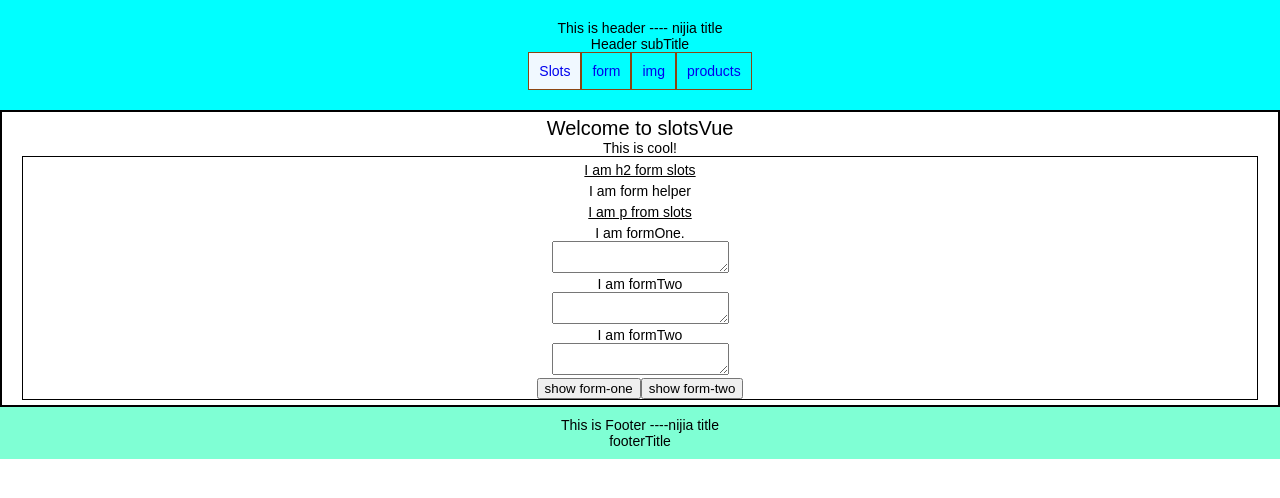
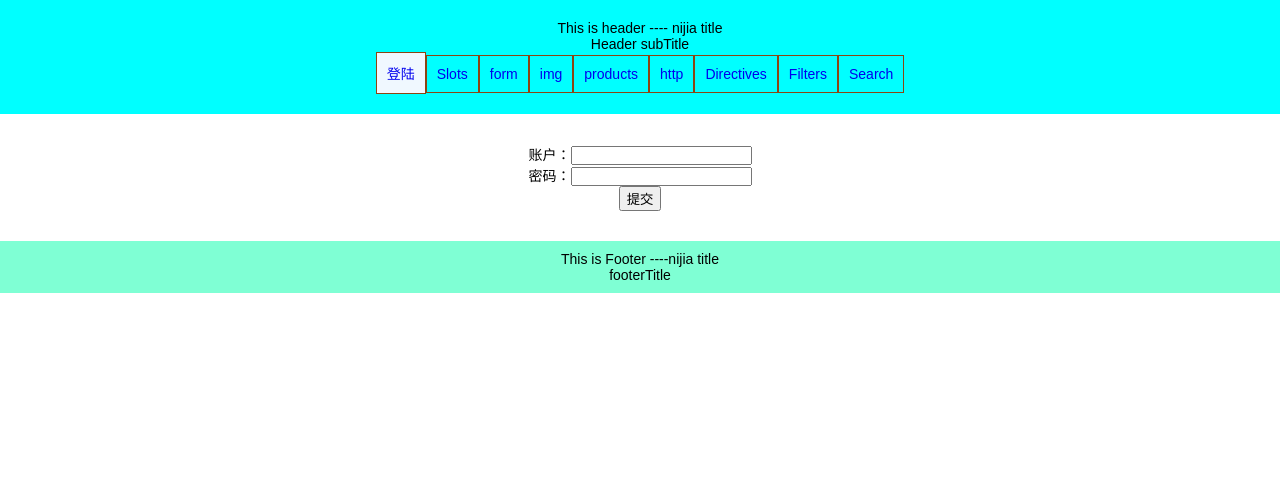
Before and after one commit to ziyuanzhang/vue-cli-demo, a Vue app: page / in a window 1280 px wide. Shown: the top 498 px of the page. Built offline with nearby package versions, Linux system fonts and the light colour scheme.

Commit message:
路由守卫

```diff
--- a/package.json
+++ b/package.json
@@ -12,6 +12,8 @@
   },
   "dependencies": {
     "axios": "^0.18.0",
+    "body-parser": "^1.18.2",
+    "multer": "^1.3.0",
     "vue": "^2.5.2",
     "vue-router": "^3.0.1",
     "vuex": "^3.0.1"
--- a/src/components/Header.vue
+++ b/src/components/Header.vue
@@ -4,10 +4,15 @@
       <p v-on:click="changeSubTitle">Header subTitle</p>
 
       <ul>
-        <li><router-link exact to="/">Slots</router-link> </li>
+        <li><router-link exact to="/">登陆</router-link> </li>
+        <li><router-link  to="/Slots">Slots</router-link> </li>
         <li><router-link  to="/form">form</router-link> </li>
         <li><router-link  to="/img">img</router-link> </li>
         <li><router-link  to="/products">products</router-link> </li>
+        <li><router-link  to="/http">http</router-link> </li>
+        <li><router-link  to="/Directives">Directives</router-link> </li>
+        <li><router-link  to="/Filters">Filters</router-link> </li>
+        <li><router-link  to="/Search">Search</router-link> </li>
       </ul>
   </header>
 </template>
--- a/src/components/Http.vue
+++ b/src/components/Http.vue
@@ -20,12 +20,12 @@ export default {
     },
   methods:{
       postFun(){
-          this.$http.post("http://localhost:8079/",{
+          this.$http.post("/",{
                 "userId": 1
           }).then(json => {this.postJson = json});
       },
       getFun(){
-          this.$http.get("http://localhost:8079/").then(json => console.log(json.data))
+          this.$http.get("/").then(json => console.log(json.data))
       }
   }
 }
--- /dev/null
+++ b/src/components/Login.vue
@@ -0,0 +1,35 @@
+<template>
+  <div id="LoginCon">
+      <p><label>账户：<input type="text" v-model="useName"/></label></p>
+      <p><label>密码：<input type="password" v-model="passWords" /></label></p>
+      <p><button v-on:click="login">提交</button></p>
+  </div>
+</template>
+<script>
+export default {
+    data(){
+        return {
+            useName:"",
+            passWords:""
+        }
+    },
+    methods:{
+        login(){
+            console.log({"useName":this.useName,"passWord":this.passWords})
+            this.$http.post("/login",{"useName":this.useName,"passWord":this.passWords}).then(json=>{
+                if(json.data=="ok"){
+                   this.$store.commit("loginStatus",json.data);
+                   this.$router.push({ name: 'form' })
+                }
+            });
+        }
+    }
+
+}
+</script>
+<style scoped>
+  #LoginCon{
+      padding: 30px 0px;
+      text-align: center;
+  }
+</style>
--- a/src/main.js
+++ b/src/main.js
@@ -6,6 +6,11 @@ import App from './App'
 import router from './router/router'
 import axios from 'axios'
 import {store} from './store/store'
+/* var $http = axios.create({
+  　baseURL: 'http://localhost:8079',
+  　timeout: '3000',
+
+  }) */
 Vue.prototype.$http = axios
 
 export const Bus = new Vue()
--- a/src/router/router.js
+++ b/src/router/router.js
@@ -5,23 +5,47 @@ import form from '../components/form/form'
 import imgCon from '../components/img/imgCon.vue'
 import Img from '../components/img/Img.vue'
 import products from '../components/products/products.vue'
-
+import Http from '../components/Http.vue'
+import Directives from '../components/Directives.vue'
+import Search from '../components/Search.vue'
+import Filters from '../components/Filters.vue'
+import Login  from '../components/Login.vue'
+import {store} from '../store/store'
 
 
 Vue.use(Router)
 
-export default new Router({
+let router = new Router({
   routes: [
-    {path: '/', component: Slots},
-    {path: '/form', component: form},
-    /* {path: '/img/:id', component: imgCon}, */
-    {path: '/img', component: imgCon,
+    {path: '/',name:"login", component: Login},
+    {path: '/form',name:"form", component: form},
+    {path: '/img',name:"img", component: imgCon,
       children:[
-        {path:"",component:Img},
-        {path:":id",component:Img}
+        {path:"",name:"imgChildren",component:Img},
+        {path:":id",name:"imgChildren",component:Img}
       ]
     },
-    {path: '/products', component: products}
-  ],
+    {path: '/Slots',name:"Slots", component: Slots},
+    {path: '/products',name:"products", component: products},
+    {path: '/http',name:"http", component: Http} ,
+    {path: '/Directives',name:"Directives", component: Directives} ,
+    {path: '/Filters',name:"Filters", component: Filters} ,
+    {path: '/Search',name:"Search", component: Search},
+    {path: '**',redirect: '/'}
+   ],
   mode:"history"
 })
+router.beforeEach((to, from, next) => {
+ /*  const nextRoute = ['form', 'img', 'Slots', 'products', 'Slots'];
+  if (nextRoute.indexOf(to.name) >= 0) {} */
+
+  if(to.name== "login"){
+    next();
+  }else if (!store.state.status) {
+    router.push({ name: 'login' })
+  } else {
+    next();
+  }
+});
+
+export default router;
--- a/src/store/store.js
+++ b/src/store/store.js
@@ -5,8 +5,9 @@ import Vuex, {
 
 Vue.use(Vuex)
 export const store = new Vuex.Store({
-   strict:true,
+  strict:true,
   state: {
+    status:"",
     products: [{
         name: "荣耀1",
         price: "100"
@@ -41,7 +42,10 @@ export const store = new Vuex.Store({
         state.products.forEach(product => {
             product.price -=payload;
         });
-      }
+      },
+    loginStatus:(state,val)=>{
+      state.status = val;
+    }
   },
   actions:{
     reducePrice:(context,payload)=>{
```
Also changed, not shown: config/index.js (+6 -1 lines), mocks/index.js (+19 -7 lines), 1 other file (tests, documents, lock files or other folders).
